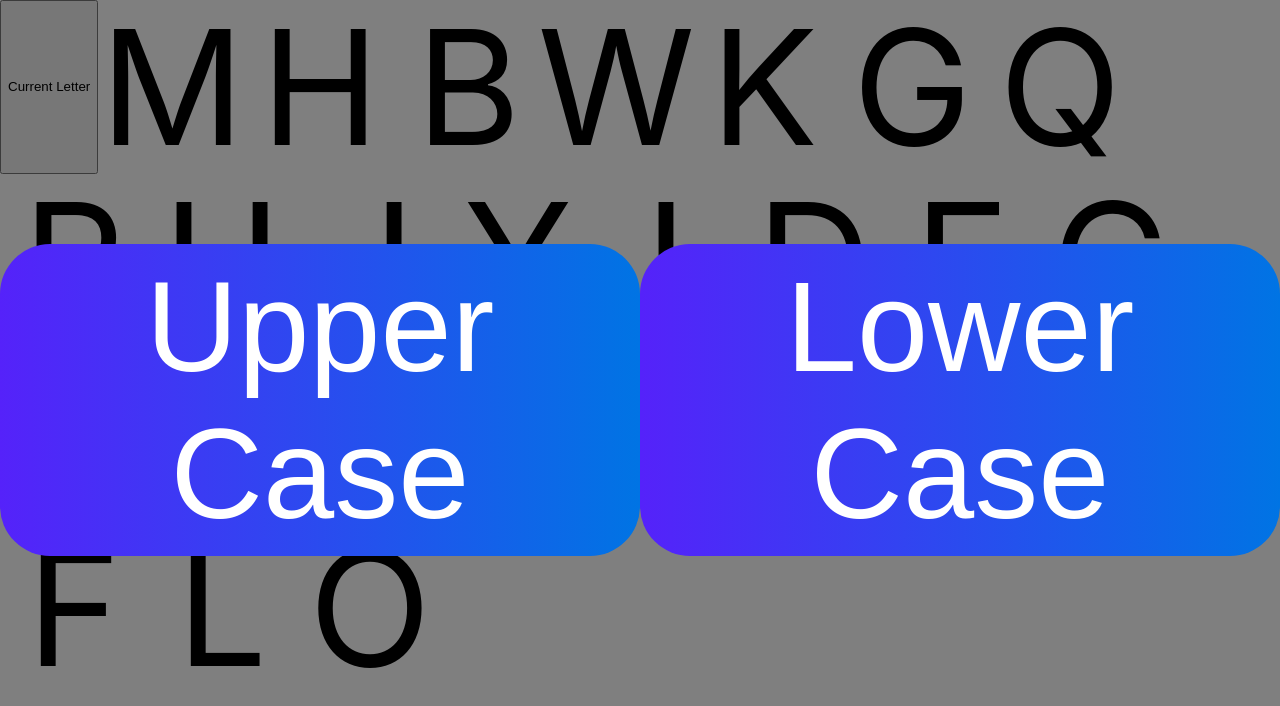
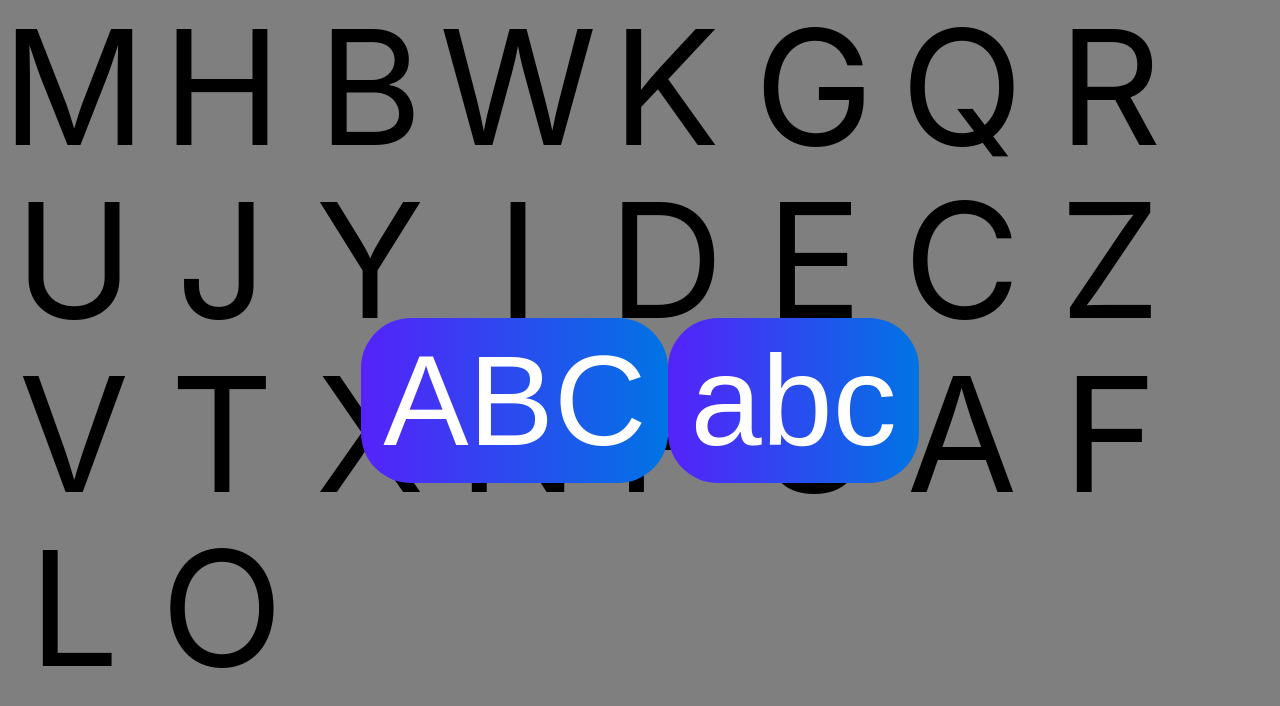
Before and after one commit to grerm1996/alphabet, a React (Create React App) app: page / in a window 1280 px wide. Shown: the top 706 px of the page. Built offline with nearby package versions, Linux system fonts and the light colour scheme.

Commit message:
fix lower case mode

```diff
--- a/src/App.js
+++ b/src/App.js
@@ -1,12 +1,12 @@
 import './App.css';
-import {useState, useEffect} from 'react';
+import {useState, useEffect, useRef} from 'react';
 import Start from './components/start';
 
 
 function App() {
 
 
-  const [mode, setMode ] = useState('upper');
+  const [mode, setMode ] = useState('startMenu');
 
 
 const LetterFactory = (letter) => {
@@ -69,34 +69,33 @@ const clickLetter = (letter, event) => {
   }
 }
 
-const logCL = () => {
-  console.log(currentLetter)
-}
 useEffect(() => {
-  console.log('real current letter is ' + currentLetter)
-}, []);
-
+  if (mode==='startMenu'){
+    return
+  } else {
+    countdownAdvances();
+  }
+}, [mode]);
 
   return (
     <div id='letterContainer'>
       <Start countdownAdvances={countdownAdvances} setMode={setMode} />
-      <button onClick={logCL}>Current Letter</button>
 
       {shuffledAlphabet.map((item) => {
-
-        if (mode === 'upper') {
+        if (mode === 'lower') {
+          return (
+            <div className='letterBtn' onClick={(event) => clickLetter(item.letter, event)}>
+              {item.letter.toLowerCase()}
+            </div>)
+          }
+        else {
         return (
           <div className='letterBtn' onClick={(event) => clickLetter(item.letter, event)}>
             {item.letter}
           </div>)
         }
 
-        if (mode === 'lower') {
-          return (
-            <div className='letterBtn' onClick={(event) => clickLetter(item.letter, event)}>
-              {item.letter.toLowerCase()}
-            </div>)
-          }
+
 
         })}
     </div>
--- a/src/components/start.js
+++ b/src/components/start.js
@@ -6,21 +6,25 @@ const Start = (props) => {
         let start = document.getElementById('start');
         start.style.display = 'none';
         document.body.style.overflow = 'auto'; // remove body overflow to enable scrolling
-        props.countdownAdvances();
     }
 
 
     const lowerStartGame = () => {
         props.setMode('lower');
-        setTimeout(startGame, 500)
-    }
+        setTimeout(() => startGame(), 500);
+      };
+
+      const upperStartGame = () => {
+        props.setMode('upper');
+        setTimeout(() => startGame(), 500);
+      };
 
 
 
     return (
         <div id='start'>
-            <button id='startBtn' onClick={startGame}>Upper Case</button>
-            <button id='startBtn' onClick={lowerStartGame}>Lower Case</button>
+            <button id='startBtn' onClick={upperStartGame}>ABC</button>
+            <button id='startBtn' onClick={lowerStartGame}>abc</button>
         </div>
     )
 
```
